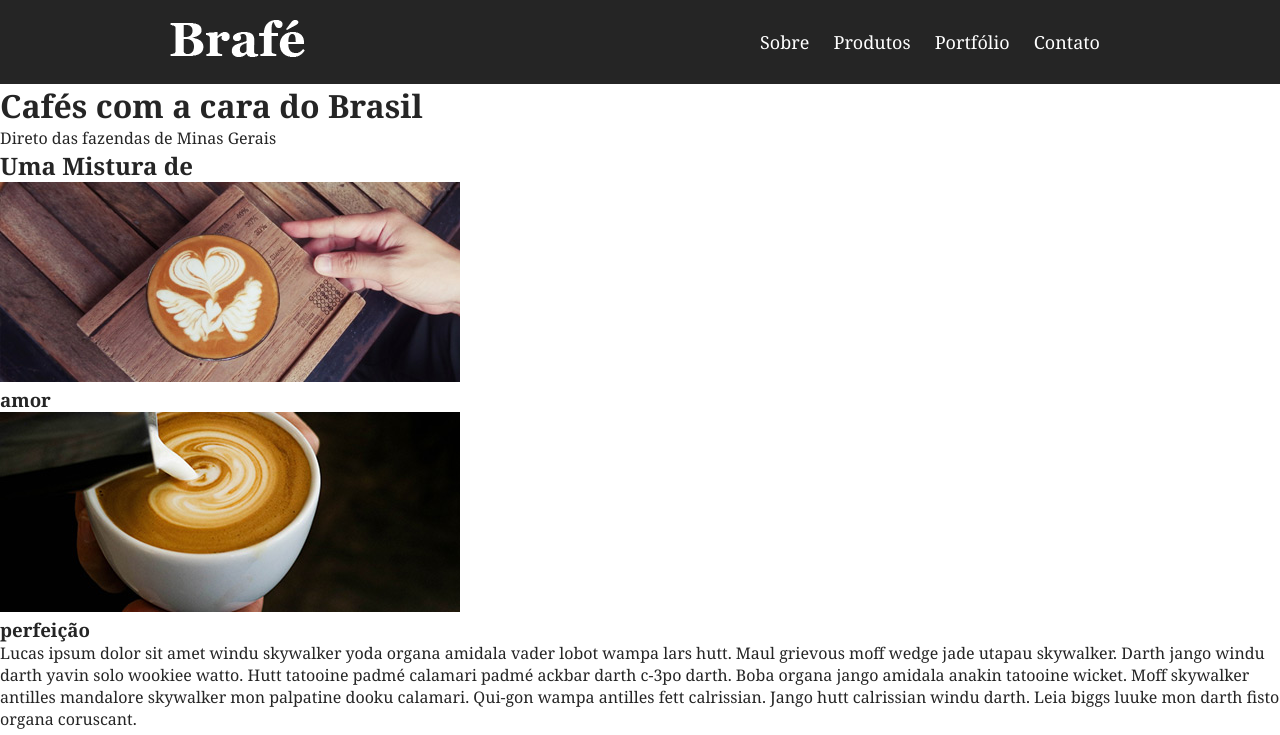
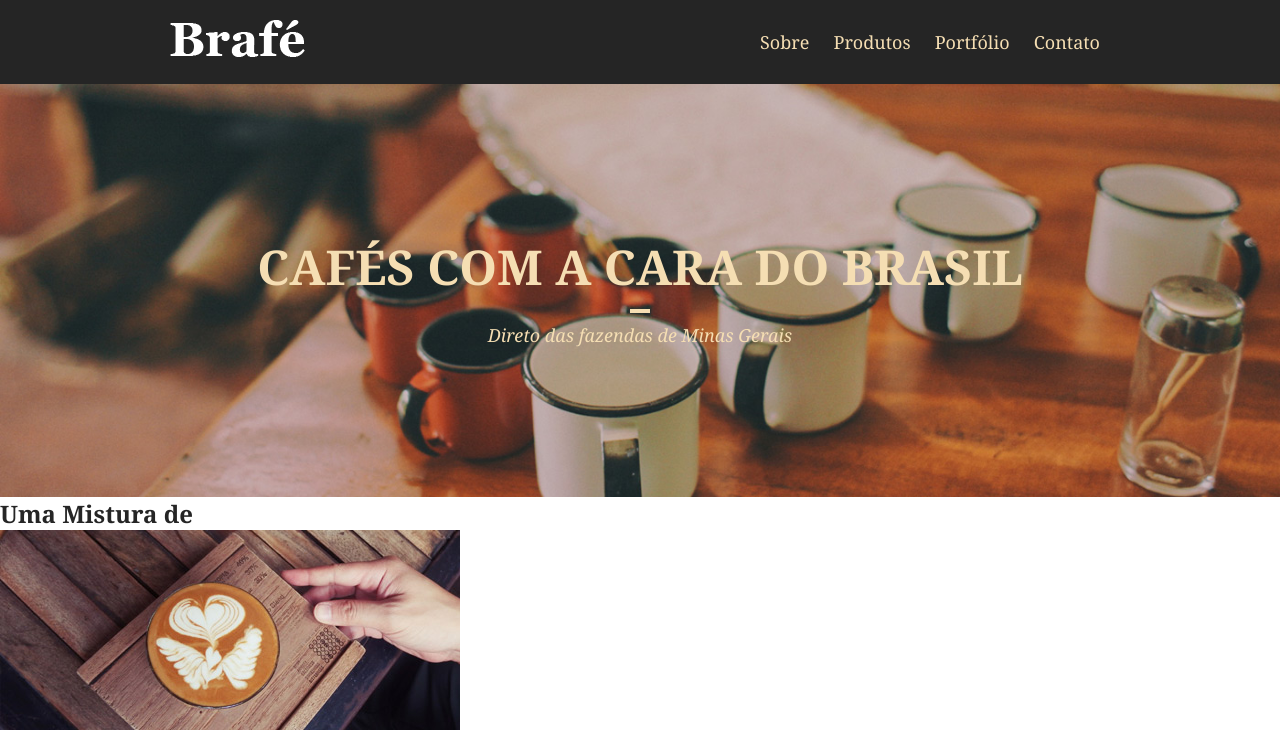
Before and after one commit to SamuelMBote/Braf-1, a website: page index.html in a window 1280 px wide. Shown: the top 735 px of the page. Drawn offline with Linux system fonts and the light colour scheme.

Commit message:
Terminado Introducao Puro

```diff
--- a/css/scss/_geral.scss
+++ b/css/scss/_geral.scss
@@ -1,6 +1,6 @@
 /*Variaveis*/
 $preto: #252525;
-$branco: white;
+$branco: wheat;
 $font-1: Georgia,
 serif;
 $width-principal:960px;
--- a/css/scss/_introducao.scss
+++ b/css/scss/_introducao.scss
@@ -0,0 +1,31 @@
+/*Introducao*/
+.intro {
+  padding: 150px 0;
+  text-align: center;
+  color: $branco;
+
+  background: url('../img/bg-intro.jpg') no-repeat center center {
+    size: cover;
+  }
+
+  h1 {
+    text-transform: uppercase;
+    font-size: fonte(48);
+
+    &::after {
+      content: ' ';
+      display: block;
+      width: 20px;
+      height: 4px;
+      background: $branco;
+      margin: 10px auto;
+    }
+  }
+
+  p {
+    font: {
+      style: italic;
+      size: fonte(18);
+    }
+  }
+}
--- a/index.html
+++ b/index.html
@@ -32,7 +32,7 @@
       </nav>
     </div>
   </header>
-  <main>
+  <main class="intro">
     <h1>Cafés com a cara do Brasil</h1>
     <p>Direto das fazendas de Minas Gerais</p>
   </main>
```
Also changed, not shown: css/style.css.
